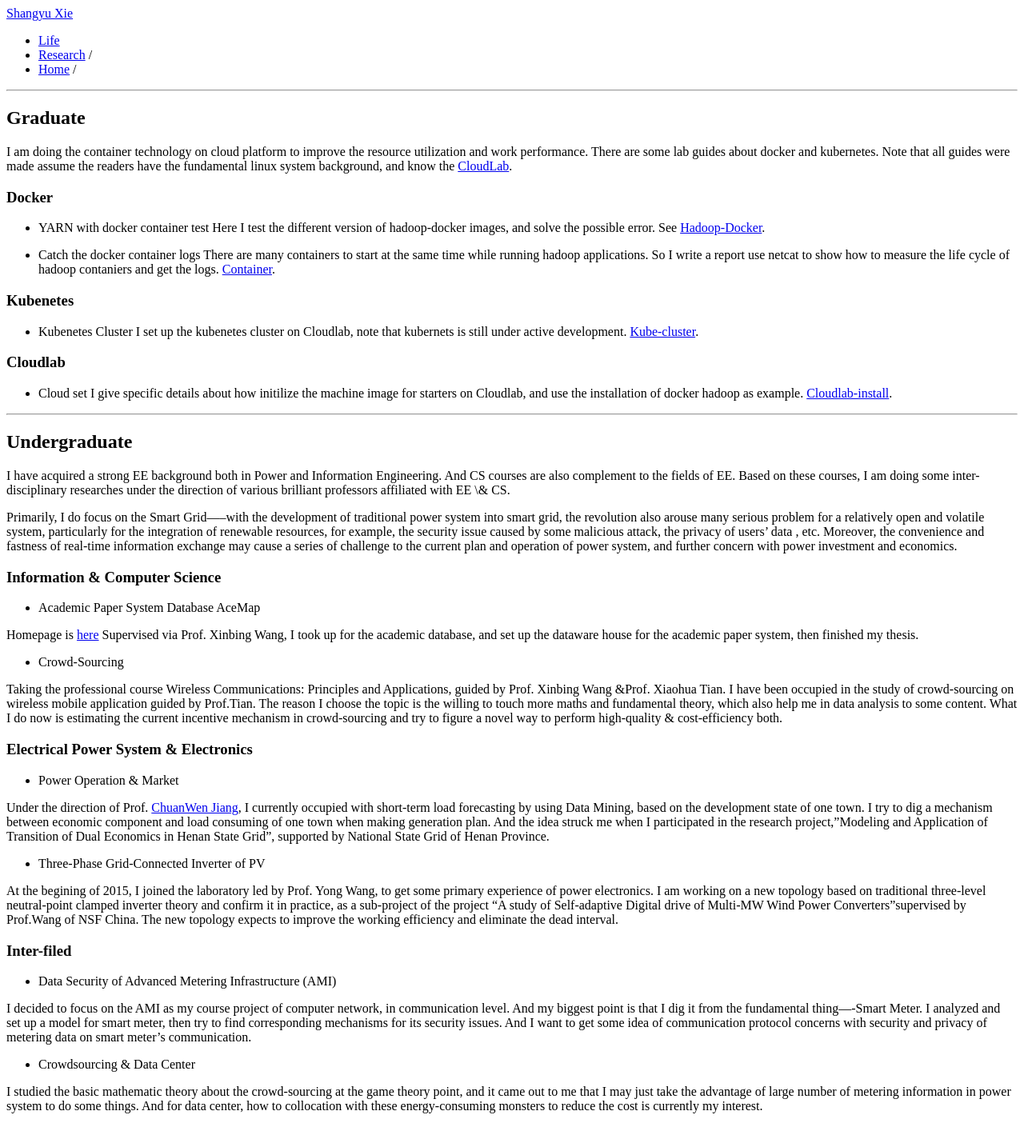
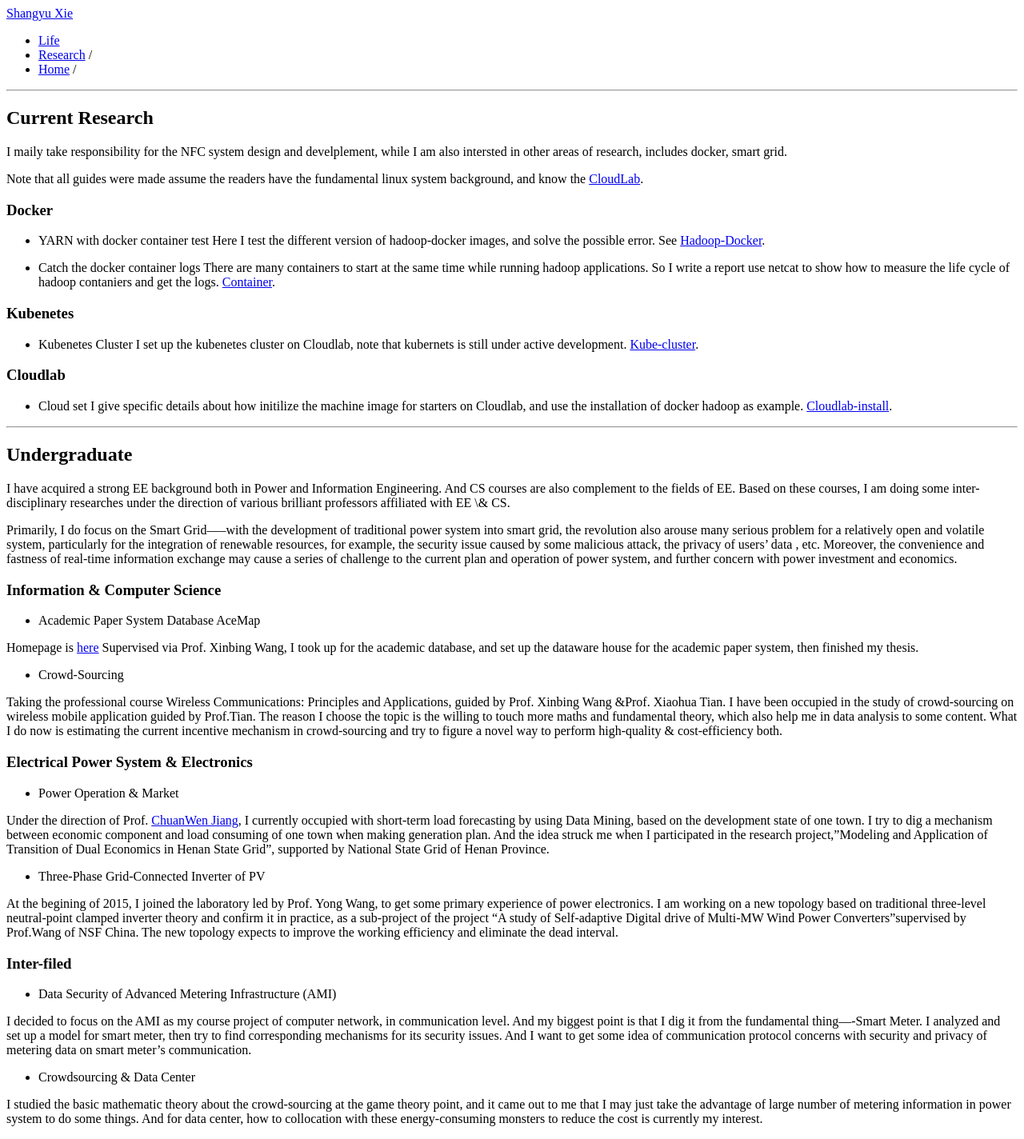
Before and after one commit to songwellxie/songwellxie.github.io, a Jekyll site: the page built from research.md, in a window 1280 px wide. Shown: the whole page at 80% size. Built offline with Jekyll 4.4.1, drawn with Linux system fonts in a browser that asks for light colours; our own code applies the rules of GitHub Pages for plain Markdown files.

Commit message:
Update research.md

```diff
--- a/research.md
+++ b/research.md
@@ -2,8 +2,10 @@
 layout: default
 ---
 
-## Graduate
-I am doing the container technology on cloud platform to improve the resource utilization and work performance. There are some lab guides about docker and kubernetes. Note that all guides were made assume the readers have the fundamental linux system background, and know the [CloudLab](https://cloudlab.us/).
+## Current Research
+I maily take responsibility for the NFC system design and develplement, while I am also intersted in other areas of research, includes docker, smart grid.
+
+Note that all guides were made assume the readers have the fundamental linux system background, and know the [CloudLab](https://cloudlab.us/).
 
 ### Docker
 * YARN with docker container test
```
